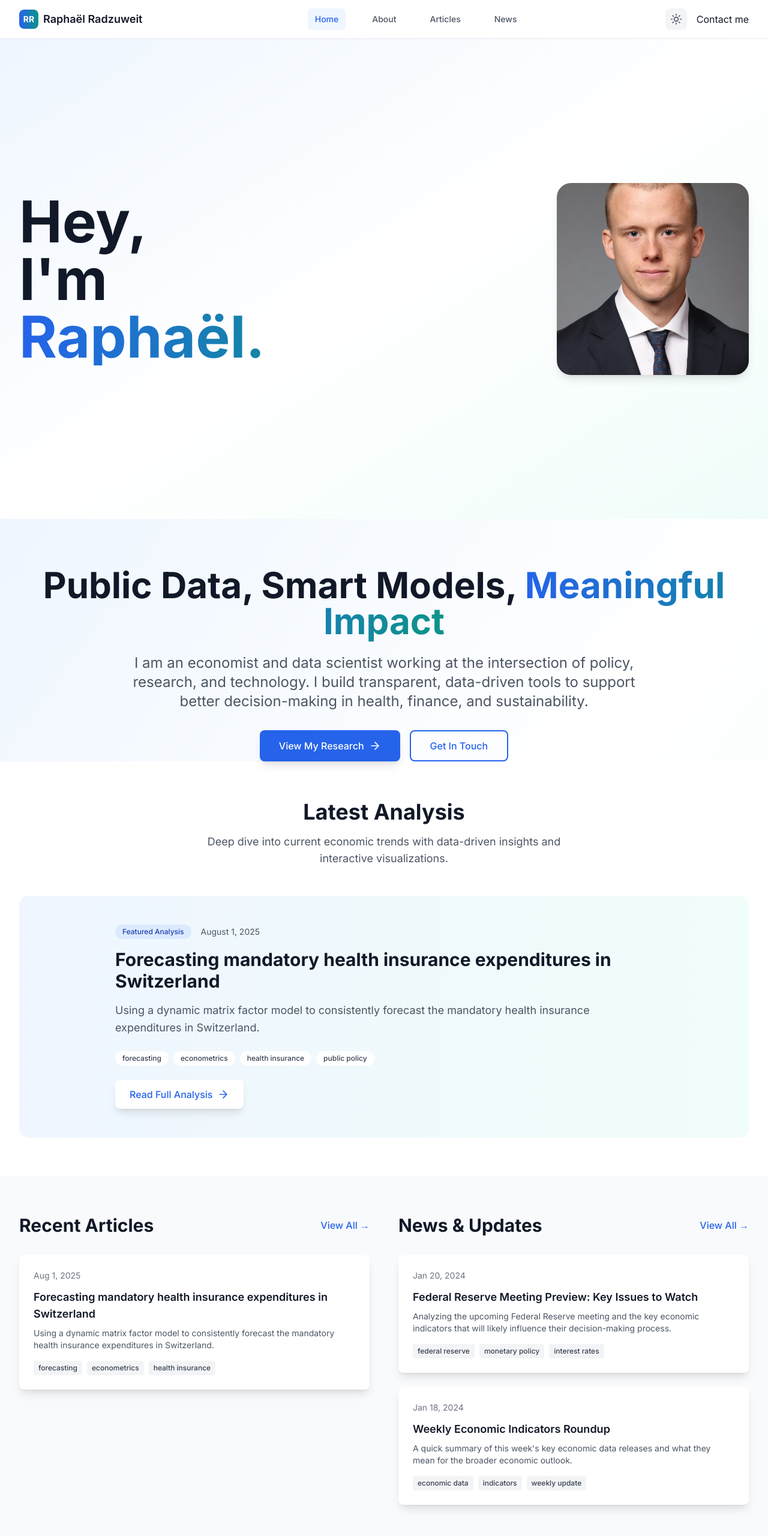
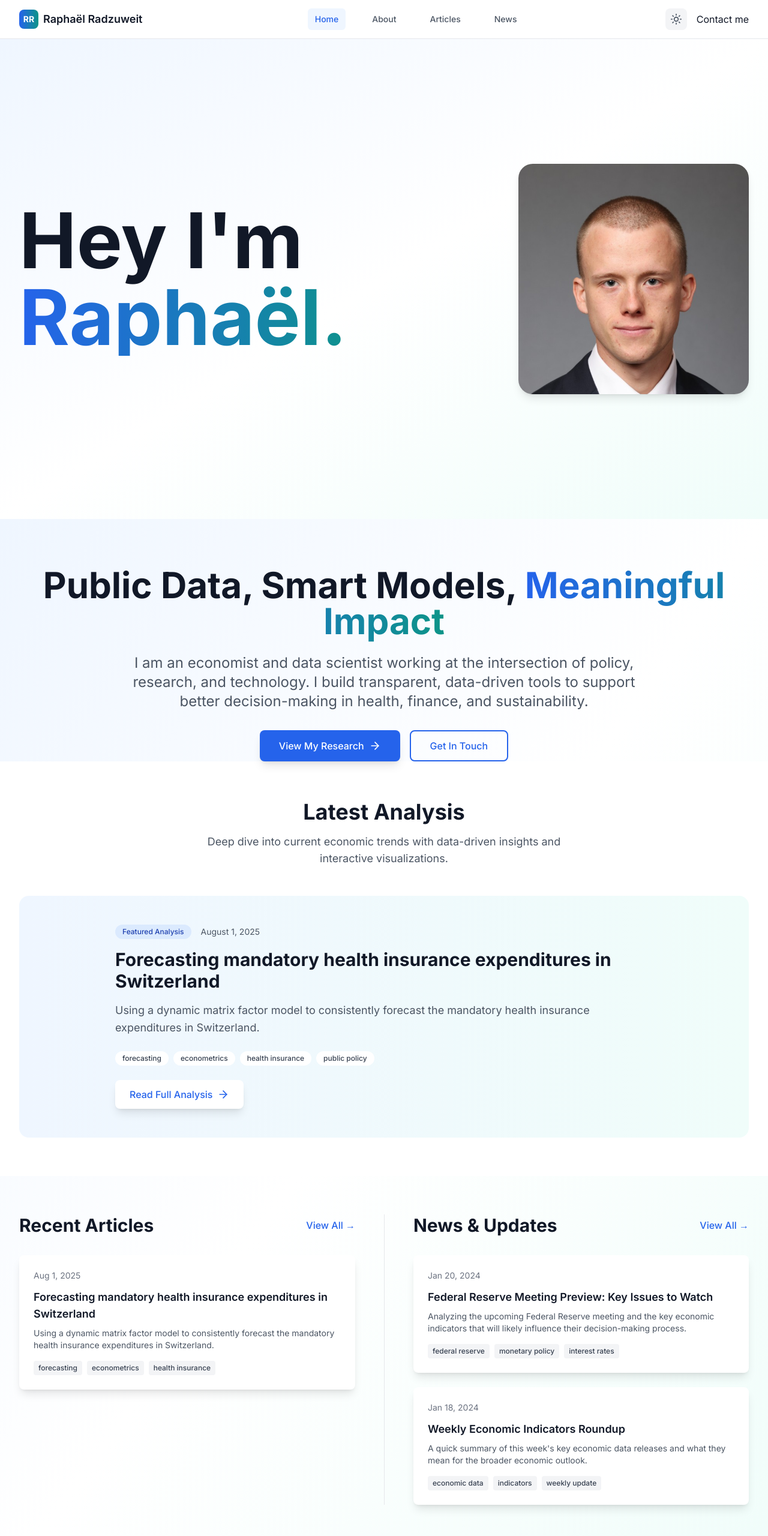
Before and after one commit to Radzuweit-Analyse/radzuweit-analyse.github.io, an Astro site: page / in a window 1280 px wide. Shown: the top 2560 px of the page at 60% size. Built offline with nearby package versions, Linux system fonts and the light colour scheme; Astro itself is replaced by a stand-in of ours.

Commit message:
Design home page

```diff
--- a/src/pages/index.astro
+++ b/src/pages/index.astro
@@ -31,13 +31,12 @@ const latestNews = news
     <!-- Hero Section -->
     <section class="min-h-screen bg-gradient-to-br from-primary-50 via-white to-secondary-50 dark:from-gray-900 dark:via-gray-900 dark:to-gray-800 flex items-center">
       <div class="max-w-7xl mx-auto px-4 sm:px-6 lg:px-8 flex flex-col md:flex-row items-center justify-between gap-12 w-full">
-        <h1 class="flex-1 text-center md:text-left text-5xl sm:text-6xl md:text-7xl lg:text-8xl font-bold leading-tight text-gray-900 dark:text-gray-100">
-          <span class="block">Hey,</span>
-          <span class="block">I'm</span>
+        <h1 class="flex-1 text-center md:text-left text-6xl sm:text-7xl md:text-8xl lg:text-9xl font-bold leading-tight text-gray-900 dark:text-gray-100">
+          <span class="block">Hey I'm</span>
           <span class="block bg-gradient-to-r from-primary-600 to-secondary-600 bg-clip-text text-transparent">Raphaël.</span>
         </h1>
         <div class="flex-1 flex justify-center md:justify-end">
-          <img src="/raphael.png" alt="Raphaël Radzuweit" class="w-64 h-64 md:w-80 md:h-80 rounded-3xl object-cover shadow-lg" />
+          <img src="/raphael.png" alt="Raphaël Radzuweit" class="w-80 h-80 md:w-96 md:h-96 rounded-3xl object-cover object-top shadow-lg" />
         </div>
       </div>
     </section>
@@ -116,11 +115,11 @@ const latestNews = news
     )}
 
     <!-- Recent Articles & News -->
-    <section class="py-16 bg-gray-50 dark:bg-gray-800">
+    <section class="py-16">
       <div class="max-w-7xl mx-auto px-4 sm:px-6 lg:px-8">
-        <div class="grid grid-cols-1 lg:grid-cols-2 gap-12">
+        <div class="grid grid-cols-1 lg:grid-cols-2 gap-12 lg:gap-0 lg:divide-x lg:divide-gray-200 dark:lg:divide-gray-700">
           <!-- Recent Articles -->
-          <div>
+          <div class="lg:pr-12">
             <div class="flex items-center justify-between mb-8">
               <h2 class="text-2xl md:text-3xl font-bold text-gray-900 dark:text-gray-100">
                 Recent Articles
@@ -162,7 +161,7 @@ const latestNews = news
           </div>
 
           <!-- Recent News -->
-          <div>
+          <div class="lg:pl-12">
             <div class="flex items-center justify-between mb-8">
               <h2 class="text-2xl md:text-3xl font-bold text-gray-900 dark:text-gray-100">
                 News & Updates
```
